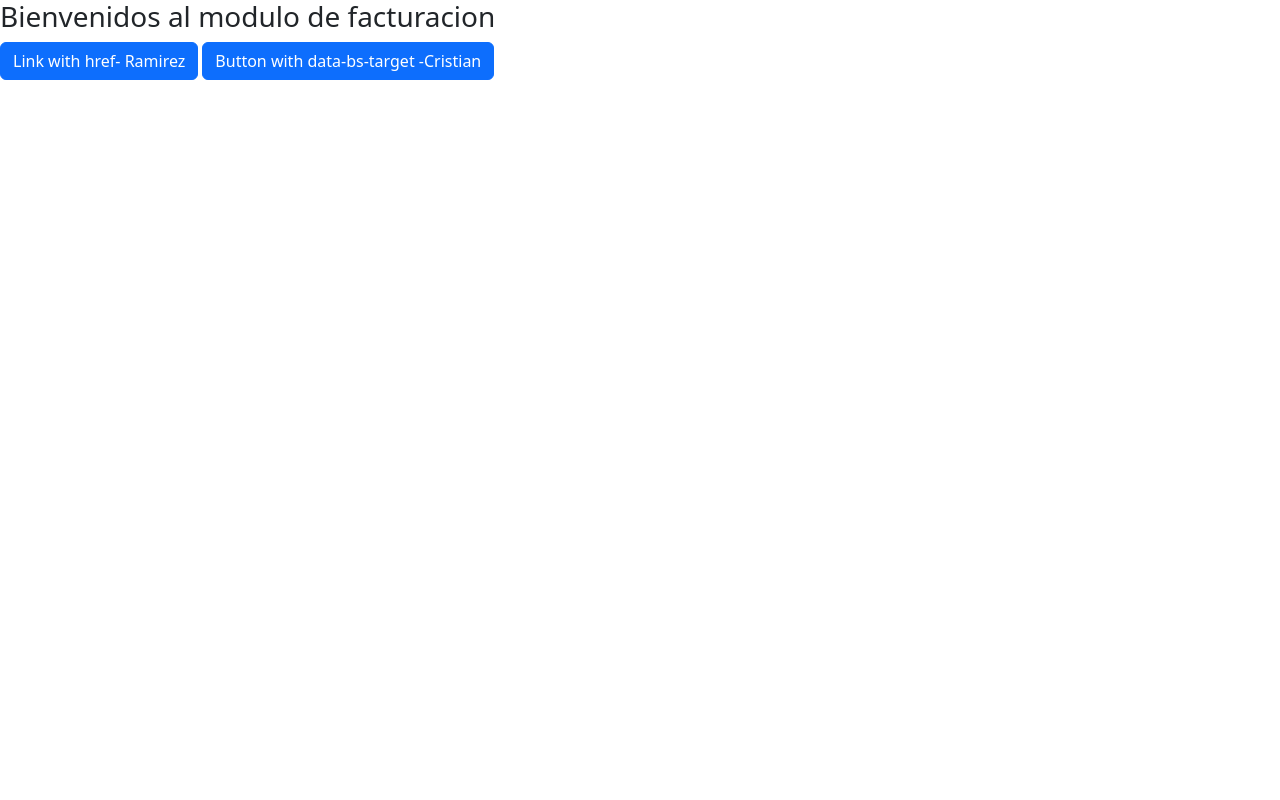
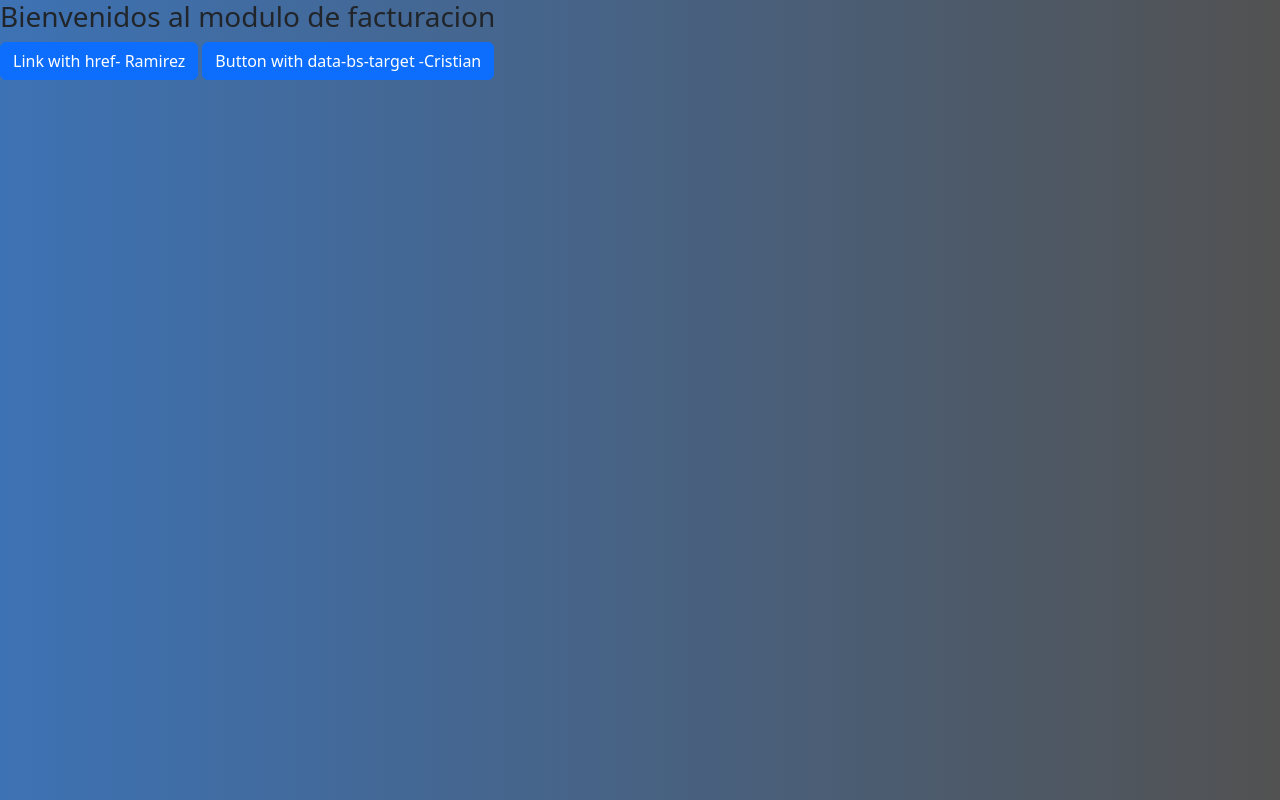
Before and after one commit to CristianRamirez11/FrontFacturas, an Angular app: page / in a window 1280 px wide. Built offline with nearby package versions, Linux system fonts and the light colour scheme.

Commit message:
Se agrega fondo de presentación

```diff
--- a/src/styles.css
+++ b/src/styles.css
@@ -1 +1,9 @@
 /* You can add global styles to this file, and also import other style files */
+body {
+    background: #525252;
+    /* fallback for old browsers */
+    background: -webkit-linear-gradient(to right, #3d72b4, #525252);
+    /* Chrome 10-25, Safari 5.1-6 */
+    background: linear-gradient(to right, #3d72b4, #525252);
+    /* W3C, IE 10+/ Edge, Firefox 16+, Chrome 26+, Opera 12+, Safari 7+ */
+}
```
